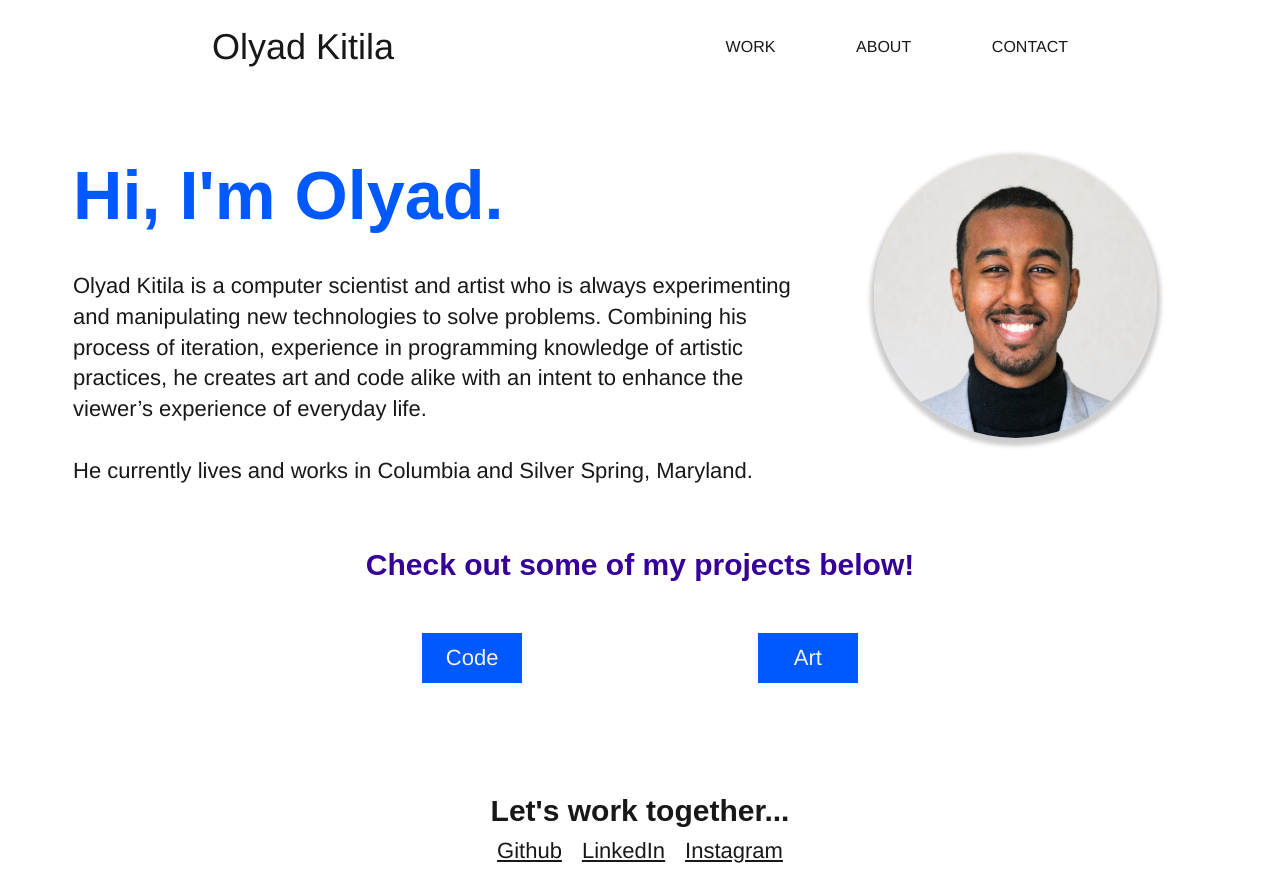
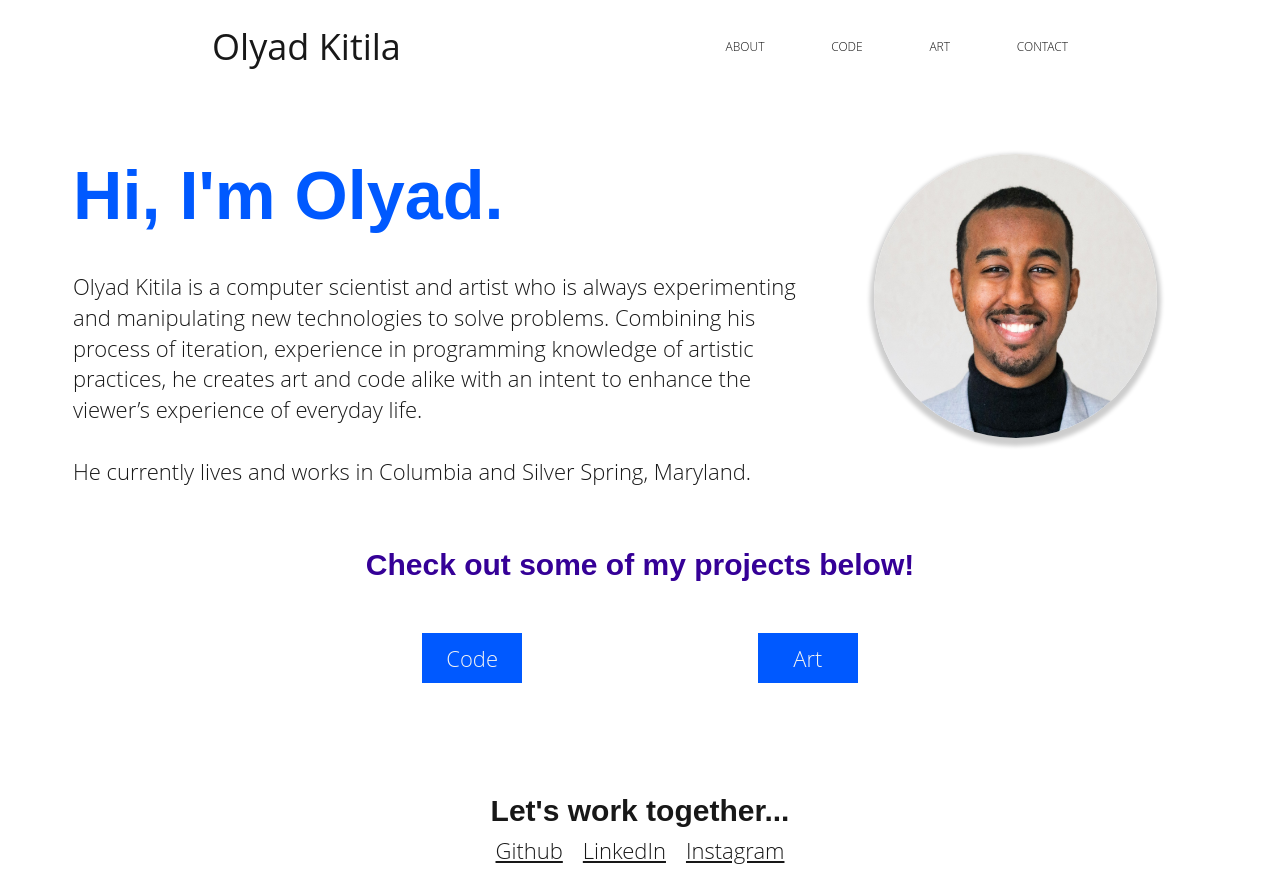
Before and after one commit to thymetime/Module-12-React, a React (Vite) app in the folder Portfolio/: page / in a window 1280 px wide. Built offline with nearby package versions, Linux system fonts and the light colour scheme.

Commit message:
reworded nav links

```diff
--- a/Portfolio/src/App.css
+++ b/Portfolio/src/App.css
@@ -33,7 +33,7 @@ html {
 
 body,
 button {
-    font-family: 'Helvetica', sans-serif;
+    font-family: 'Open Sans', sans-serif;
     font-weight: 100;
     color: var(--main-black);
     font-size: 2.2rem;
--- a/Portfolio/src/Nav.css
+++ b/Portfolio/src/Nav.css
@@ -21,7 +21,7 @@
 }
 
 .nav-item_custom {
-    font-size: 1.6rem;
+    font-size: 1.2rem;
 }
 
 .nav-link {
--- a/Portfolio/src/components/NavTabs.jsx
+++ b/Portfolio/src/components/NavTabs.jsx
@@ -15,20 +15,29 @@ function NavTabs() {
         <li className="nav-item_custom">
           <Link
             to="/"
-            // This is a conditional (ternary) operator that checks to see if the current page is "Work"
+            // This is a conditional (ternary) operator that checks to see if the current page is "About"
             // If it is, we set the current page to 'nav-link-active', otherwise we set it to 'nav-link'
             className={currentPage === '/' ? 'nav-link active' : 'nav-link'}
           >
-            WORK
+            ABOUT
           </Link>
         </li>
         <li className="nav-item_custom">
           <Link
-            to="/About"
+            to="/Code"
             // Check to see if the currentPage is `Code`, and if so we use the active link class from bootstrap. Otherwise, we set it to a normal nav-link
-            className={currentPage === '/About' ? 'nav-link active' : 'nav-link'}
+            className={currentPage === '/Code' ? 'nav-link active' : 'nav-link'}
           >
-            ABOUT
+            CODE
+          </Link>
+        </li>
+        <li className="nav-item_custom">
+          <Link
+            to="/Art"
+            // Check to see if the currentPage is `Art`, and if so we use the active link class from bootstrap. Otherwise, we set it to a normal nav-link
+            className={currentPage === '/Art' ? 'nav-link active' : 'nav-link'}
+          >
+            ART
           </Link>
         </li>
         <li className="nav-item_custom">
```
